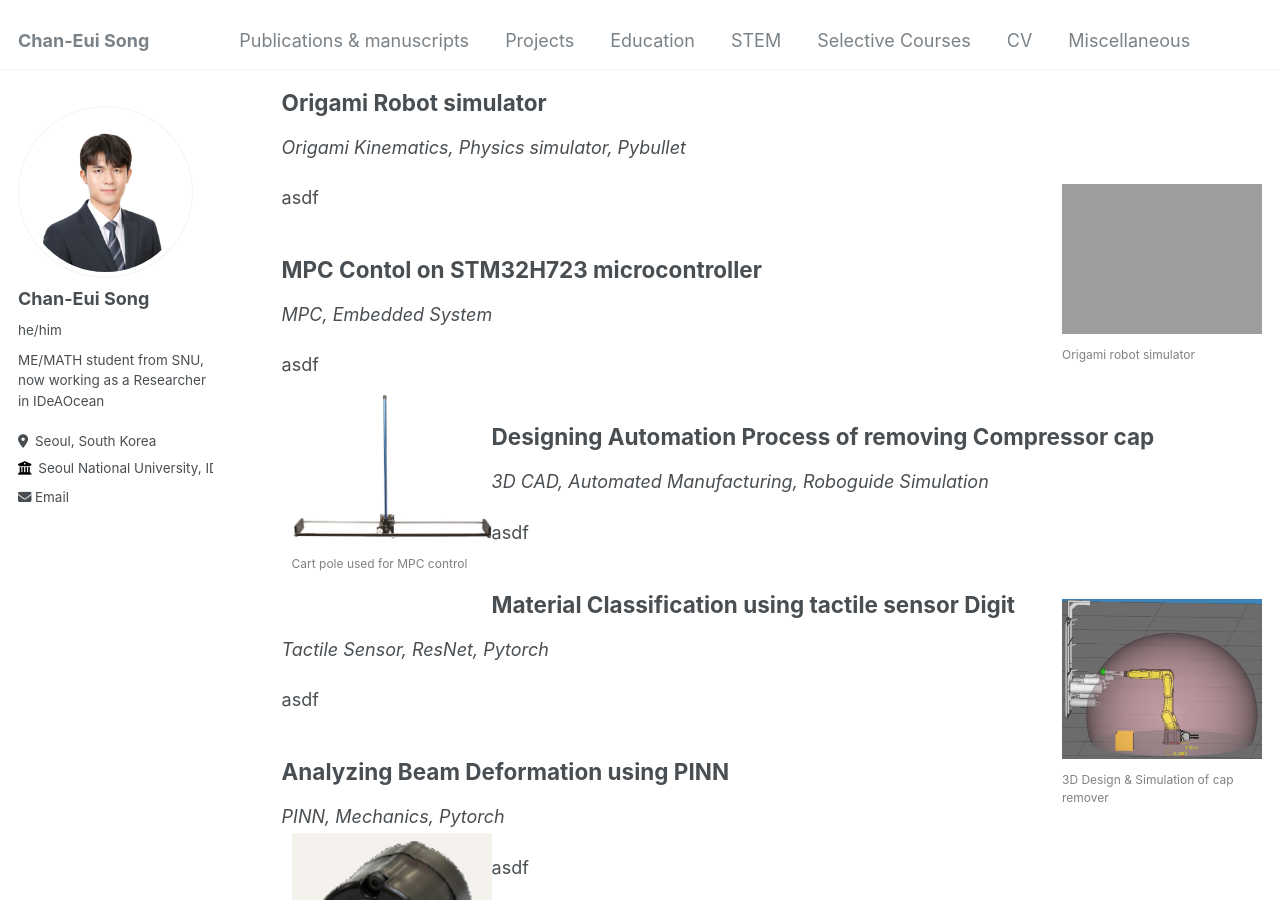
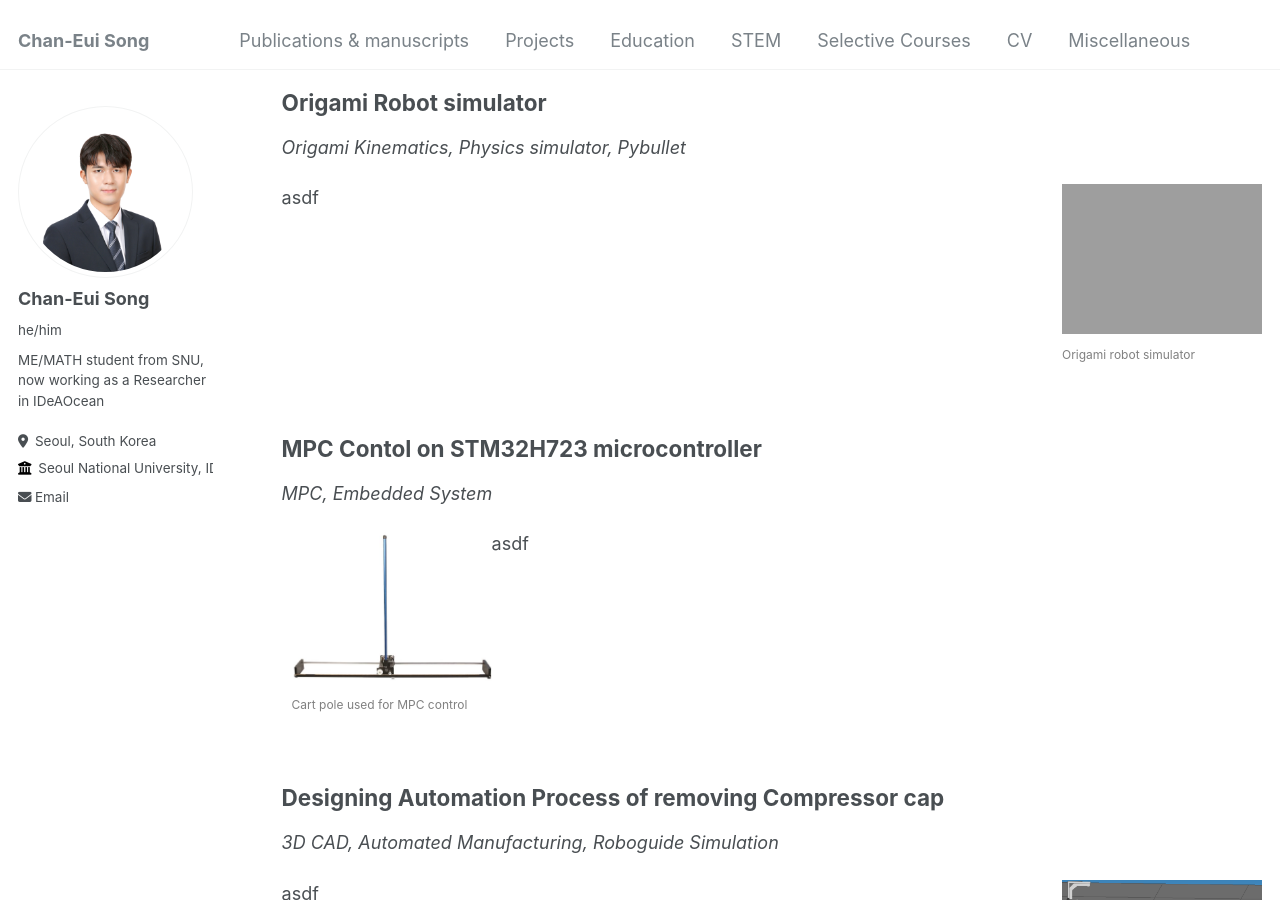
Before and after one commit to cksdml1014/chanisong, a Jekyll site: the page built from _pages/Projects.md, in a window 1280 px wide and 900 px high, scrolled down 781 px. Built offline with Jekyll 4.4.1, drawn with Linux system fonts in a browser that asks for light colours.

Commit message:
Update Projects.md

```diff
--- a/_pages/Projects.md
+++ b/_pages/Projects.md
@@ -33,75 +33,98 @@ You can check more detailed introduction of the project here
 
 ## Origami Robot simulator
 *Origami Kinematics, Physics simulator, Pybullet*
-<div style="float: right; width: 200px; margin: 0 0 10px 10px;clear: both;">
+<div style="float: right; width: 200px; margin: 0 0 10px 10px;">
     <img src="https://cksdml1014.github.io/chanisong/images/origamisimulator.gif" alt="Hi! I'm Chani!" style="width: 100%;">
     <p style="font-size: 12px; color: gray;"> Origami robot simulator </p>
 </div>
 asdf
 
+<div style="clear: both;"></div>
+
 ## MPC Contol on STM32H723 microcontroller
 *MPC, Embedded System*
-<div style="float: left; width: 200px; margin: 0 0 10px 10px;clear: both;">
+<div style="float: left; width: 200px; margin: 0 0 10px 10px;">
     <img src="https://cksdml1014.github.io/chanisong/images/Cart pole.png" alt="Hi! I'm Chani!" style="width: 100%;">
     <p style="font-size: 12px; color: gray;"> Cart pole used for MPC control </p>
 </div>
 asdf
 
+
+<div style="clear: both;"></div>
 ## Designing Automation Process of removing Compressor cap
 *3D CAD, Automated Manufacturing, Roboguide Simulation*
-<div style="float: right; width: 200px; margin: 0 0 10px 10px;clear: both;">
+<div style="float: right; width: 200px; margin: 0 0 10px 10px;">
     <img src="https://cksdml1014.github.io/chanisong/images/capremove.png" alt="Hi! I'm Chani!" style="width: 100%;">
     <p style="font-size: 12px; color: gray;"> 3D Design & Simulation of cap remover</p>
 </div>
 asdf
 
+
+<div style="clear: both;"></div>
 ## Material Classification using tactile sensor Digit
 *Tactile Sensor, ResNet, Pytorch*
-<div style="float: left; width: 200px; margin: 0 0 10px 10px;clear: both;">
+<div style="float: left; width: 200px; margin: 0 0 10px 10px;">
     <img src="https://cksdml1014.github.io/chanisong/images/Tactile Sensing.png" alt="Hi! I'm Chani!" style="width: 100%;">
     <p style="font-size: 12px; color: gray;"> DIGIT: Vision-based tactile sensor</p>
 </div>
 asdf
 
+
+<div style="clear: both;"></div>
+
 ## Analyzing Beam Deformation using PINN
 *PINN, Mechanics, Pytorch*
-<div style="float: right; width: 200px; margin: 0 0 10px 10px;clear: both;">
+<div style="float: right; width: 200px; margin: 0 0 10px 10px;">
     <img src="https://cksdml1014.github.io/chanisong/images/Beam deformation.png" alt="Hi! I'm Chani!" style="width: 100%;">
     <p style="font-size: 12px; color: gray;"> Calculation of beam deformation via Deep Energy Method</p>
 </div>
 asdf
 
+
+<div style="clear: both;"></div>
 ## 6R robot imitating human activities of moving objects using meta-learning
 *ROS Control, Image Processing, Meta-Learning*
-<div style="float: left; width: 200px; margin: 0 0 10px 10px;clear: both;">
+<div style="float: left; width: 200px; margin: 0 0 10px 10px;">
     <img src="https://cksdml1014.github.io/chanisong/images/6R Robot.png" alt="Hi! I'm Chani!" style="width: 100%;">
     <p style="font-size: 12px; color: gray;"> Experiment setup for meta-learning</p>
 </div>
 asdf
 
+
+
+<div style="clear: both;"></div>
 ## Hot wind tunnel control using MPC
 *MPC, Control Theory*
 
+
+<div style="clear: both;"></div>
 ## Mass production of walking toys
 *3D CAD, 3D Printing, CNC Machining*
-<div style="float: right; width: 200px; margin: 0 0 10px 10px;clear: both;">
+<div style="float: right; width: 200px; margin: 0 0 10px 10px;">
     <img src="https://cksdml1014.github.io/chanisong/images/20211203_163948-ezgif.com-optimize.gif" alt="Hi! I'm Chani!" style="width: 100%;">
     <p style="font-size: 12px; color: gray;"> Walking Toy made by injection molding</p>
 </div>
 asdf
 
+
+<div style="clear: both;"></div>
 ## Inverse Engineering of Impact Wrench
 *3D CAD, Stress Analysis, Machine Mechanism*
-<div style="float: left; width: 200px; margin: 0 0 10px 10px;clear: both;">
+<div style="float: left; width: 200px; margin: 0 0 10px 10px;">
     <img src="https://cksdml1014.github.io/chanisong/images/inverseengineering.png" alt="Hi! I'm Chani!" style="width: 100%;">
     <p style="font-size: 12px; color: gray;">  Stress & Deformation analysis</p>
 </div>
 asdf
 
+
+<div style="clear: both;"></div>
 ## ROBOCON 2018
 *Linkage Mechanism Design, Robot Design & Control, Manufacturing*
-<div style="float: right; width: 200px; margin: 0 0 10px 10px;clear: both;">
+<div style="float: right; width: 200px; margin: 0 0 10px 10px;">
     <img src="https://cksdml1014.github.io/chanisong/images/robocon.png" alt="Hi! I'm Chani!" style="width: 100%;">
     <p style="font-size: 12px; color: gray;"> Robot used for Robocon</p>
 </div>
 asdf
+
+
+<div style="clear: both;"></div>
```
